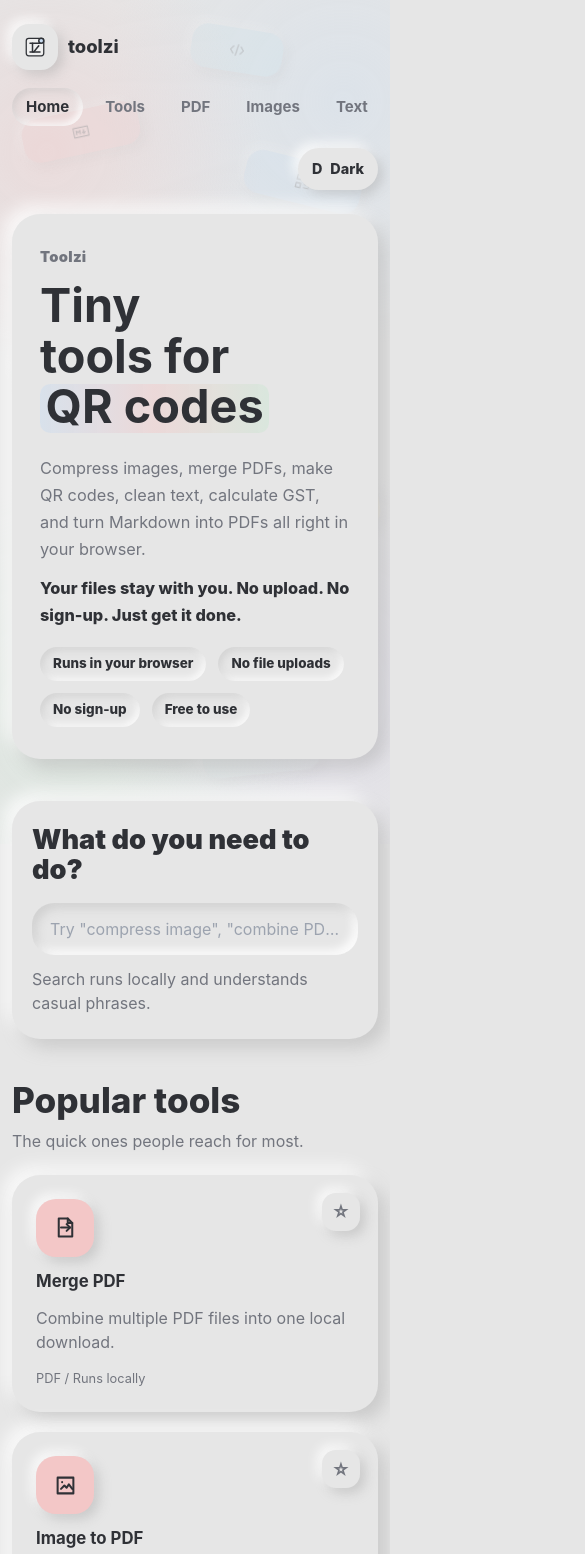
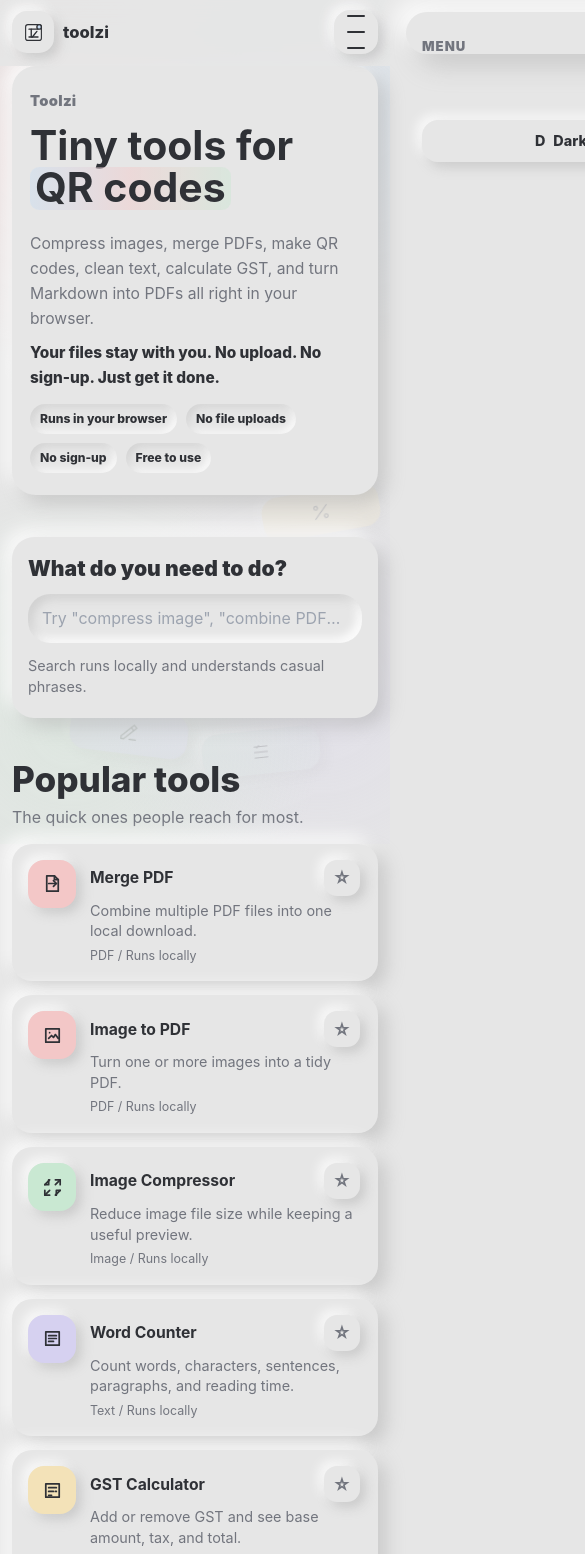
Before and after one commit to rixabhh/Toolzi, a React (Vite) app: page / in a window 390 px wide. Shown: the top 1554 px of the page, 585 px wide, since content can reach past the window. Built offline with nearby package versions, Linux system fonts and the light colour scheme.

Commit message:
Implement mobile menu functionality and styles in AppShell component

```diff
--- a/src/components/layout/AppShell.tsx
+++ b/src/components/layout/AppShell.tsx
@@ -1,24 +1,54 @@
 import { useEffect, useState } from "react";
-import { Link, NavLink } from "react-router-dom";
+import { Link, NavLink, useLocation } from "react-router-dom";
 import { BackgroundDecor } from "./BackgroundDecor";
 import { LogoLockup } from "../common/Logo";
 
 export function AppShell({ children }: { children: React.ReactNode }) {
   const [theme, setTheme] = useState(() => localStorage.getItem("toolzi:theme") ?? "light");
+  const [menuOpen, setMenuOpen] = useState(false);
+  const location = useLocation();
 
   useEffect(() => {
     document.documentElement.dataset.theme = theme;
     localStorage.setItem("toolzi:theme", theme);
   }, [theme]);
 
+  useEffect(() => {
+    setMenuOpen(false);
+  }, [location.pathname, location.hash]);
+
+  useEffect(() => {
+    document.body.classList.toggle("nav-open", menuOpen);
+    return () => document.body.classList.remove("nav-open");
+  }, [menuOpen]);
+
   return (
     <div className="app">
       <BackgroundDecor />
-      <header className="site-header">
+      <header className={`site-header ${menuOpen ? "mobile-menu-open" : ""}`}>
         <Link to="/" className="wordmark" aria-label="Toolzi home">
           <LogoLockup />
         </Link>
-        <div className="header-actions">
+        <button
+          className="mobile-menu-button"
+          type="button"
+          aria-label={menuOpen ? "Close menu" : "Open menu"}
+          aria-expanded={menuOpen}
+          aria-controls="site-menu"
+          onClick={() => setMenuOpen((open) => !open)}
+        >
+          <span aria-hidden="true" />
+          <span aria-hidden="true" />
+          <span aria-hidden="true" />
+        </button>
+        <button className="nav-scrim" type="button" aria-label="Dismiss menu" onClick={() => setMenuOpen(false)} />
+        <div className="header-actions" id="site-menu">
+          <div className="mobile-menu-head">
+            <span>Menu</span>
+            <button type="button" aria-label="Close navigation" onClick={() => setMenuOpen(false)}>
+              x
+            </button>
+          </div>
           <nav className="nav-links" aria-label="Main navigation">
             <NavLink to="/">Home</NavLink>
             <NavLink to="/tools">Tools</NavLink>
--- a/src/styles/globals.css
+++ b/src/styles/globals.css
@@ -365,6 +365,12 @@
   flex-wrap: wrap;
 }
 
+.mobile-menu-button,
+.mobile-menu-head,
+.nav-scrim {
+  display: none;
+}
+
 .nav-links {
   display: flex;
   align-items: center;
@@ -1444,42 +1450,213 @@
 }
 
 @media (max-width: 760px) {
+  :root {
+    --page-pad: 12px;
+    --card-pad: 20px;
+    --radius-xl: 22px;
+    --radius-lg: 18px;
+  }
+
+  body.nav-open {
+    overflow: hidden;
+  }
+
   .app {
     width: calc(100% - 24px);
+    max-width: 440px;
   }
 
   .site-header {
+    position: sticky;
+    top: 0;
+    z-index: 20;
+    display: flex;
+    align-items: center;
+    width: calc(100% + 24px);
+    margin: 0 -12px;
+    padding: 10px 12px 12px;
+    background: color-mix(in srgb, var(--bg) 90%, transparent);
+    backdrop-filter: blur(14px);
+  }
+
+  .wordmark {
+    gap: 9px;
+    min-width: 0;
+    font-size: 1.04rem;
+  }
+
+  .logo-mark {
+    width: 42px;
+    height: 42px;
+    border-radius: 15px;
+  }
+
+  .logo-mark svg {
+    width: 27px;
+    height: 27px;
+  }
+
+  .mobile-menu-button {
+    display: inline-grid;
+    place-items: center;
+    gap: 4px;
+    width: 44px;
+    height: 44px;
+    margin-left: auto;
+    border: 0;
+    border-radius: 16px;
+    background: var(--surface);
+    color: var(--text-main);
+    box-shadow: var(--soft-shadow);
+    cursor: pointer;
+  }
+
+  .mobile-menu-button span {
+    display: block;
+    width: 18px;
+    height: 2px;
+    border-radius: 999px;
+    background: currentColor;
+    transition: transform 180ms ease, opacity 180ms ease;
+  }
+
+  .mobile-menu-open .mobile-menu-button span:nth-child(1) {
+    transform: translateY(6px) rotate(45deg);
+  }
+
+  .mobile-menu-open .mobile-menu-button span:nth-child(2) {
+    opacity: 0;
+  }
+
+  .mobile-menu-open .mobile-menu-button span:nth-child(3) {
+    transform: translateY(-6px) rotate(-45deg);
+  }
+
+  .nav-scrim {
+    position: fixed;
+    inset: 0;
+    z-index: 21;
+    display: block;
+    border: 0;
+    background: rgba(0, 0, 0, 0.34);
+    opacity: 0;
+    pointer-events: none;
+    transition: opacity 180ms ease;
+  }
+
+  .mobile-menu-open .nav-scrim {
+    opacity: 1;
+    pointer-events: auto;
+  }
+
+  .header-actions {
+    position: fixed;
+    top: 12px;
+    right: 12px;
+    bottom: 12px;
+    z-index: 22;
     display: grid;
-    grid-template-columns: minmax(0, 1fr) auto;
-    align-items: flex-start;
-  }
-
-  .header-actions {
-    display: contents;
+    grid-template-rows: auto 1fr auto;
+    align-items: stretch;
+    justify-content: stretch;
+    width: min(310px, calc(100vw - 32px));
+    padding: 16px;
+    border-radius: 24px;
+    background: var(--surface);
+    box-shadow: var(--deep-shadow);
+    transform: translateX(calc(100% + 28px));
+    transition: transform 220ms cubic-bezier(0.2, 0.8, 0.2, 1);
+  }
+
+  .mobile-menu-open .header-actions {
+    transform: translateX(0);
+  }
+
+  .mobile-menu-head {
+    display: flex;
+    align-items: center;
+    justify-content: space-between;
+    width: 100%;
+    margin-bottom: 14px;
+    color: var(--text-muted);
+    font-size: 0.82rem;
+    font-weight: 900;
+    text-transform: uppercase;
+    letter-spacing: 0.08em;
+  }
+
+  .mobile-menu-head button {
+    display: inline-grid;
+    place-items: center;
+    width: 38px;
+    height: 38px;
+    border: 0;
+    border-radius: 14px;
+    background: var(--surface);
+    color: var(--text-main);
+    box-shadow: var(--soft-shadow);
+    cursor: pointer;
+    font-size: 1.15rem;
+    font-weight: 900;
+    line-height: 1;
   }
 
   .nav-links {
-    grid-column: 1 / -1;
+    display: grid;
+    align-self: stretch;
+    align-content: start;
+    grid-auto-rows: min-content;
+    grid-template-columns: repeat(2, minmax(0, 1fr));
+    justify-items: stretch;
     width: 100%;
-    max-width: 100%;
-    overflow-x: auto;
-    overflow-y: hidden;
-    flex-wrap: nowrap;
-    padding-bottom: 4px;
+    gap: 8px;
+    overflow: auto;
+    padding-right: 2px;
+  }
+
+  .nav-links a {
+    display: flex;
+    align-items: center;
+    width: 100%;
+    min-height: 44px;
+    padding: 11px 13px;
+    border-radius: 15px;
+    font-size: 0.96rem;
   }
 
   .theme-toggle {
-    grid-column: 2;
-    justify-self: end;
+    align-self: end;
+    width: 100%;
+    justify-content: center;
+    margin-top: 16px;
+    border-radius: 16px;
   }
 
   .search-section {
-    padding: 24px 20px;
+    padding: 20px 16px;
+  }
+
+  .search-section label {
+    margin-bottom: 14px;
+    font-size: 1.32rem;
+  }
+
+  .search-box input,
+  .tool-input,
+  .tool-textarea,
+  .tool-select {
+    min-height: 48px;
+    border-radius: 16px;
+    padding: 13px 14px;
   }
 
   .search-box input {
     min-width: 0;
     text-overflow: ellipsis;
+  }
+
+  .helper {
+    font-size: 0.9rem;
   }
 
   .hero,
@@ -1504,24 +1681,51 @@
 
   .hero {
     min-height: auto;
-    gap: 28px;
-    padding: 32px 28px;
+    gap: 18px;
+    padding: 24px 18px 22px;
+    border-radius: 24px;
   }
 
   .hero h1 {
-    max-width: 9ch;
-    font-size: clamp(2.6rem, 12vw, 3.25rem);
-    line-height: 1.08;
+    max-width: 100%;
+    margin-bottom: 16px;
+    font-size: clamp(2.18rem, 10.5vw, 2.95rem);
+    line-height: 1.04;
+    text-wrap: pretty;
+  }
+
+  .typewriter-line {
+    display: block;
+    width: 100%;
   }
 
   .typewriter-word {
-    min-width: 9.8ch;
-    max-width: 12ch;
+    min-width: 0;
+    max-width: 100%;
+    white-space: normal;
   }
 
   .hero-copy > p:not(.eyebrow),
   .privacy-line {
-    max-width: 31ch !important;
+    max-width: 100% !important;
+    font-size: 0.98rem;
+    line-height: 1.58;
+  }
+
+  .privacy-line {
+    margin-top: 10px;
+    font-size: 0.96rem !important;
+  }
+
+  .badge-row {
+    gap: 9px;
+    margin-top: 14px;
+  }
+
+  .badge {
+    min-height: 30px;
+    padding: 7px 10px;
+    font-size: 0.76rem;
   }
 
   .hero-stack {
@@ -1536,10 +1740,74 @@
 
   .tool-grid {
     grid-template-columns: minmax(0, 1fr);
+    gap: 14px;
   }
 
   .tool-card {
+    grid-template-columns: 50px minmax(0, 1fr) 38px;
+    grid-template-rows: auto auto auto;
+    align-items: start;
+    gap: 5px 12px;
     min-height: 0;
+    padding: 16px;
+    border-radius: 20px;
+  }
+
+  .tool-card .icon-shell {
+    grid-row: 1 / span 3;
+    width: 48px;
+    height: 48px;
+    min-width: 48px;
+    border-radius: 16px;
+  }
+
+  .tool-card .icon-shell svg {
+    width: 23px;
+    height: 23px;
+  }
+
+  .tool-card > .favorite-button {
+    position: static;
+    grid-column: 3;
+    grid-row: 1;
+    width: 36px;
+    height: 36px;
+    border-radius: 13px;
+  }
+
+  .tool-card strong {
+    grid-column: 2;
+    grid-row: 1;
+    align-self: center;
+    padding-right: 0;
+    font-size: 0.98rem;
+  }
+
+  .tool-card p {
+    grid-column: 2 / 4;
+    grid-row: 2;
+    font-size: 0.9rem;
+    line-height: 1.42;
+  }
+
+  .tool-card small {
+    grid-column: 2 / 4;
+    grid-row: 3;
+    font-size: 0.78rem;
+  }
+
+  .section-block {
+    gap: 14px;
+  }
+
+  .section-heading {
+    gap: 6px;
+  }
+
+  .section-heading p,
+  .privacy-panel p,
+  .tool-hero p {
+    line-height: 1.55;
   }
 
   .tool-hero {
```
